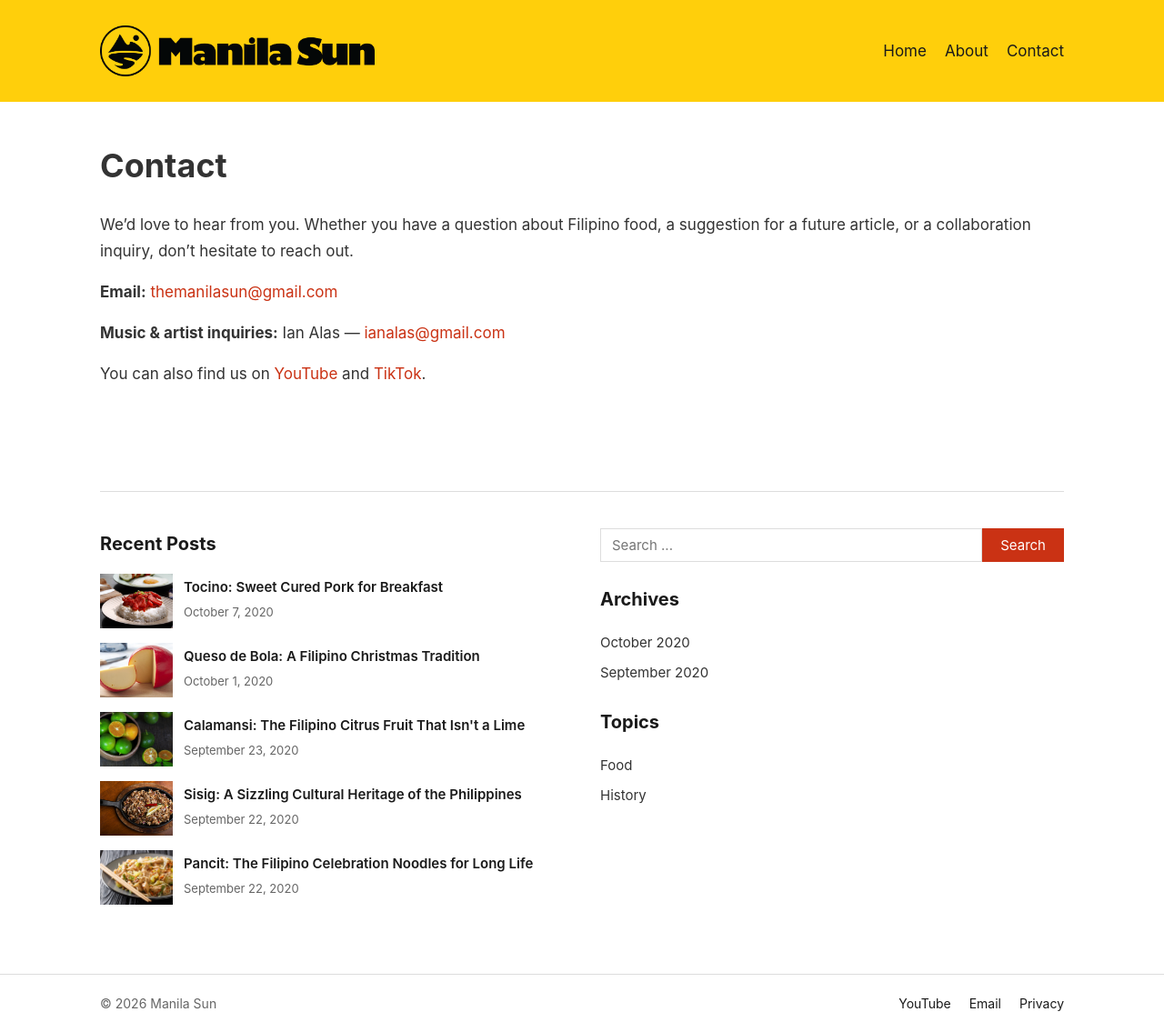
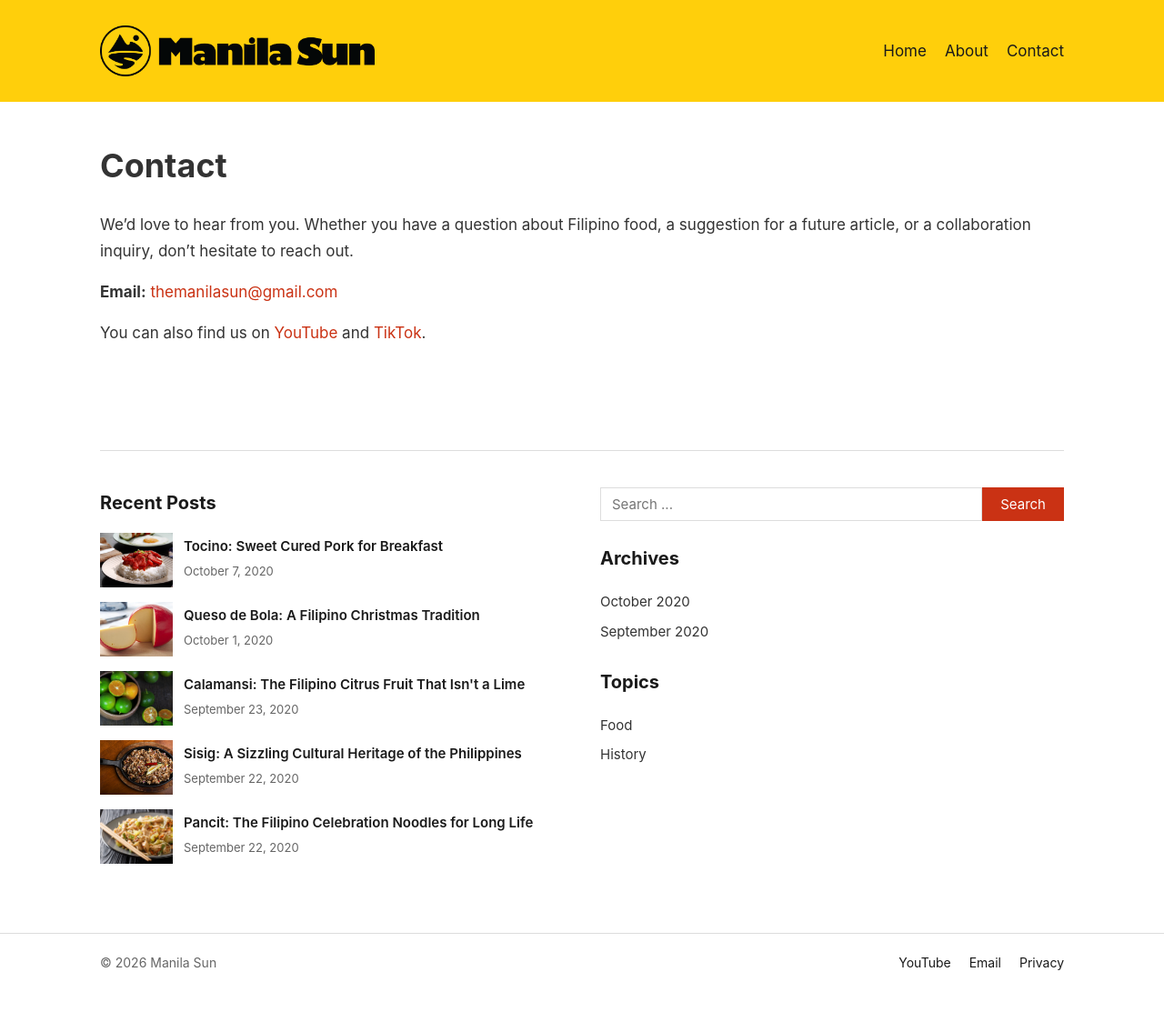
Before and after one commit to manilasun/manilasun.github.io, a Jekyll site: the page built from contact.md, in a window 1280 px wide. Shown: the whole page at 91% size. Built offline with Jekyll 4.4.1, drawn with Linux system fonts in a browser that asks for light colours; after the commit the page ends 1091 px from its top, so only the background shows below that.

Commit message:
Remove Ian Alas contact line after Spotify verification
Co-Authored-By: Claude Fable 5.1 <noreply@anthropic.com>

```diff
--- a/contact.md
+++ b/contact.md
@@ -9,6 +9,4 @@ We'd love to hear from you. Whether you have a question about Filipino food, a s
 
 **Email:** [themanilasun@gmail.com](mailto:themanilasun@gmail.com)
 
-**Music & artist inquiries:** Ian Alas — [ianalas@gmail.com](mailto:ianalas@gmail.com)
-
 You can also find us on [YouTube](https://www.youtube.com/@manilasun) and [TikTok](https://www.tiktok.com/@manilasun).
```
